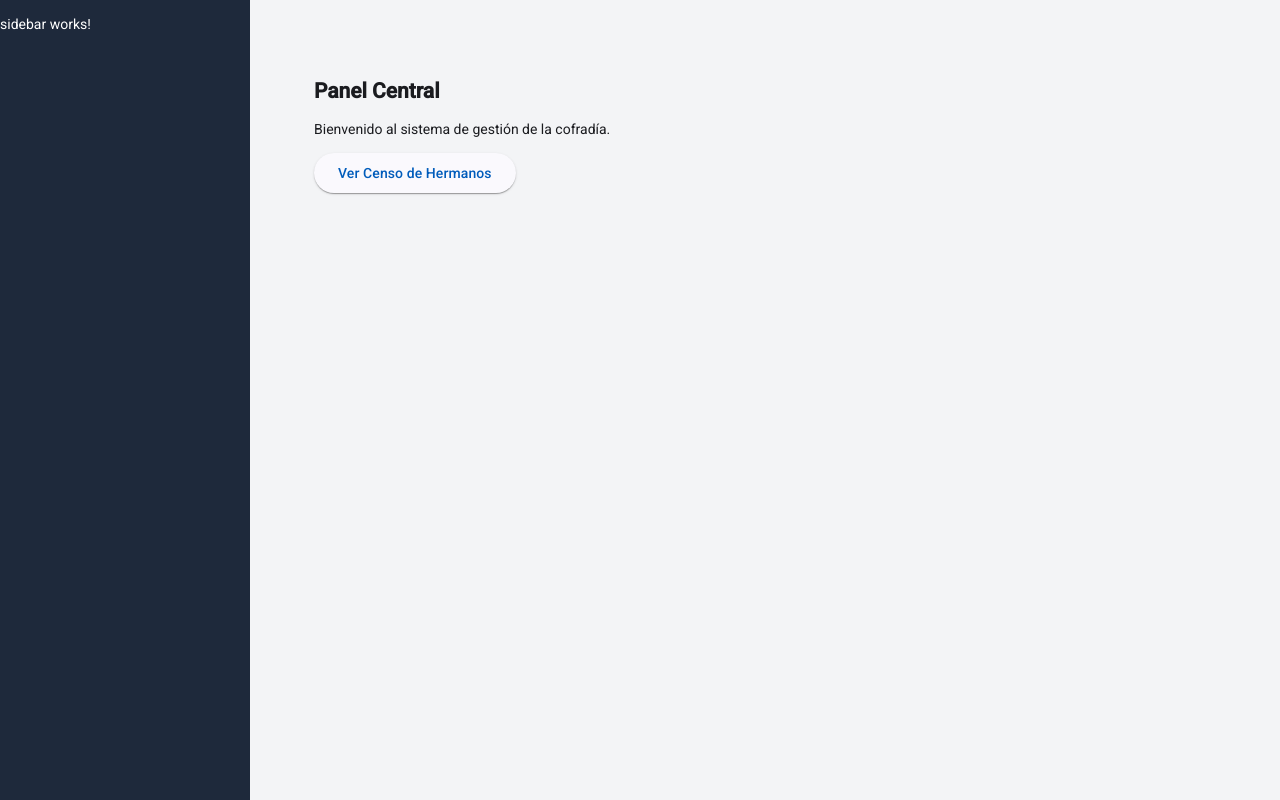
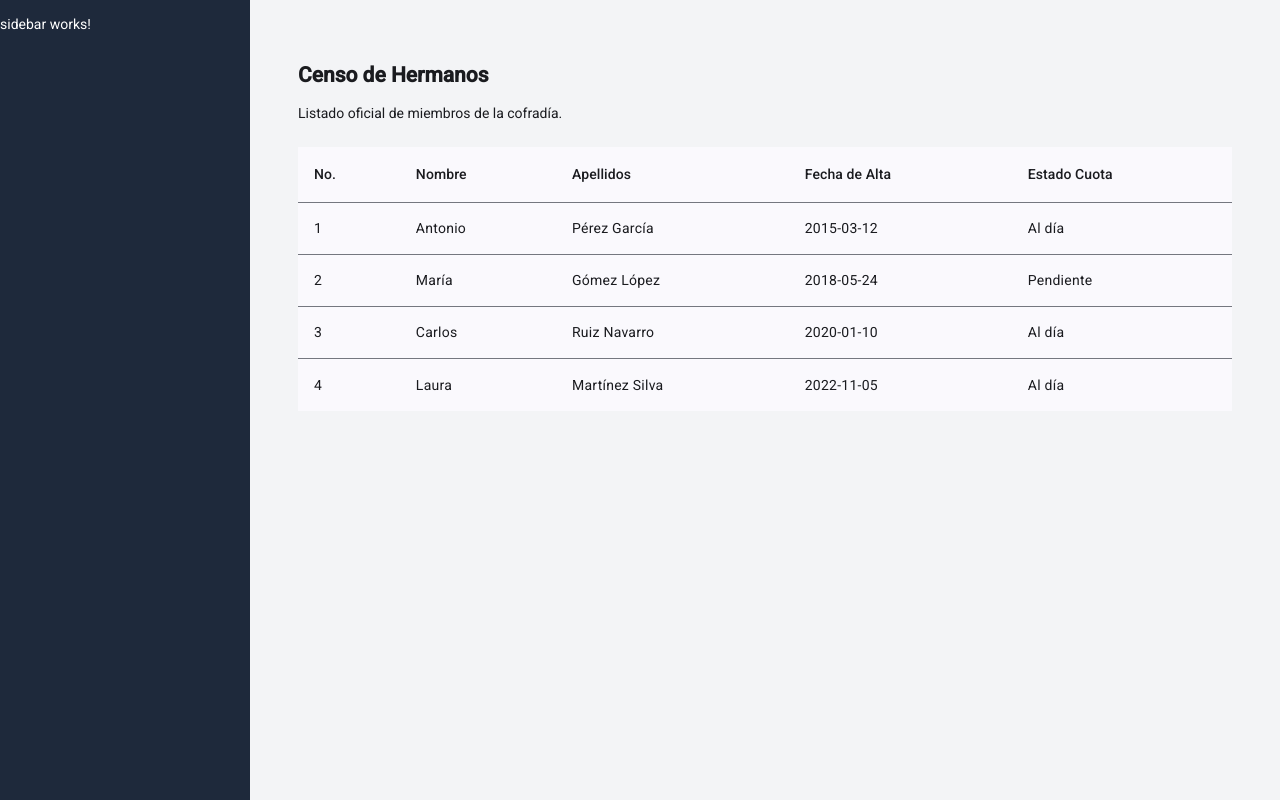
Before and after one commit to danielfernandezroldan2005/cofradia-panel-web, an Angular app: page /censo in a window 1280 px wide. Before the commit this address led to /. Built offline with nearby package versions, Linux system fonts and the light colour scheme.

Commit message:
Added a table for the brothers.

```diff
--- a/src/app/app.routes.ts
+++ b/src/app/app.routes.ts
@@ -1,7 +1,9 @@
 import { Routes } from '@angular/router';
 import { Dashboard } from './features/dashboard/dashboard';
+import { Censo } from './features/censo/censo';
 
 export const routes: Routes = [
-  { path: '', component: Dashboard }, // Added Dashboard here.
+  { path: '', component: Dashboard }, // Added Dashboard's route here.
+  { path: 'censo', component: Censo }, // Added Censo's route here.
   { path: '**', redirectTo: '' },
 ];
--- /dev/null
+++ b/src/app/features/censo/censo.html
@@ -0,0 +1,45 @@
+<div class="censo-container">
+  <h2>Censo de Hermanos</h2>
+  <p>Listado oficial de miembros de la cofradía.</p>
+
+  <!-- mat-elevation-z8 gives shadow effect -->
+  <table mat-table [dataSource]="dataSource" class="mat-elevation-z8">
+
+    <!-- ID Column -->
+    <ng-container matColumnDef="id">
+      <th mat-header-cell *matHeaderCellDef> No. </th>
+      <td mat-cell *matCellDef="let element"> {{element.id}} </td>
+    </ng-container>
+
+    <!-- Nombre Column -->
+    <ng-container matColumnDef="nombre">
+      <th mat-header-cell *matHeaderCellDef> Nombre </th>
+      <td mat-cell *matCellDef="let element"> {{element.nombre}} </td>
+    </ng-container>
+
+    <!-- Apellidos Column -->
+    <ng-container matColumnDef="apellidos">
+      <th mat-header-cell *matHeaderCellDef> Apellidos </th>
+      <td mat-cell *matCellDef="let element"> {{element.apellidos}} </td>
+    </ng-container>
+
+    <!-- Fecha Alta Column -->
+    <ng-container matColumnDef="fechaAlta">
+      <th mat-header-cell *matHeaderCellDef> Fecha de Alta </th>
+      <td mat-cell *matCellDef="let element"> {{element.fechaAlta}} </td>
+    </ng-container>
+
+    <!-- Estado Cuota Column -->
+    <ng-container matColumnDef="estado">
+      <th mat-header-cell *matHeaderCellDef> Estado Cuota </th>
+      <td mat-cell *matCellDef="let element">
+        <!-- Showing friendly text. -->
+        {{element.cuotaAlDia ? 'Al día' : 'Pendiente'}}
+      </td>
+    </ng-container>
+
+    <!-- Rendering rows (Angular manages the loop automatically) -->
+    <tr mat-header-row *matHeaderRowDef="displayedColumns"></tr>
+    <tr mat-row *matRowDef="let row; columns: displayedColumns;"></tr>
+  </table>
+</div>
--- /dev/null
+++ b/src/app/features/censo/censo.scss
@@ -0,0 +1,8 @@
+.censo-container {
+  padding: 1rem;
+}
+
+table {
+  width: 100%;
+  margin-top: 1.5rem;
+}
--- /dev/null
+++ b/src/app/features/censo/censo.ts
@@ -0,0 +1,34 @@
+import { Component } from '@angular/core';
+import { MatTableModule } from '@angular/material/table';
+
+// 1. Define data structure that we want to show.
+export interface Hermano {
+  id: number;
+  nombre: string;
+  apellidos: string;
+  fechaAlta: string;
+  cuotaAlDia: boolean;
+}
+
+// 2. Create some examples for testing (Mock Data).
+const HERMANOS_DATA: Hermano[] = [
+  { id: 1, nombre: 'Antonio', apellidos: 'Pérez García', fechaAlta: '2015-03-12', cuotaAlDia: true },
+  { id: 2, nombre: 'María', apellidos: 'Gómez López', fechaAlta: '2018-05-24', cuotaAlDia: false },
+  { id: 3, nombre: 'Carlos', apellidos: 'Ruiz Navarro', fechaAlta: '2020-01-10', cuotaAlDia: true },
+  { id: 4, nombre: 'Laura', apellidos: 'Martínez Silva', fechaAlta: '2022-11-05', cuotaAlDia: true },
+];
+
+@Component({
+  selector: 'app-censo',
+  imports: [MatTableModule],
+  templateUrl: './censo.html',
+  styleUrl: './censo.scss',
+})
+
+export class Censo {
+  // 3. Display columns and order.
+  displayedColumns: string[] = ['id', 'nombre', 'apellidos', 'fechaAlta', 'estado'];
+
+  // 4. Send data.
+  dataSource = HERMANOS_DATA;
+}
--- a/src/app/features/dashboard/dashboard.html
+++ b/src/app/features/dashboard/dashboard.html
@@ -3,5 +3,7 @@
   <p>Bienvenido al sistema de gestión de la cofradía.</p>
 
   <!-- Angular Material's button -->
-  <button mat-raised-button color="primary">Ver Censo de Hermanos</button>
+  <button mat-raised-button color="primary" routerLink="/censo">
+    Ver Censo de Hermanos
+  </button>
 </div>
--- a/src/app/features/dashboard/dashboard.ts
+++ b/src/app/features/dashboard/dashboard.ts
@@ -1,10 +1,11 @@
 import { Component } from '@angular/core';
 import { MatButtonModule } from '@angular/material/button';
+import { RouterModule } from '@angular/router';
 
 @Component({
   selector: 'app-dashboard',
   standalone: true,
-  imports: [MatButtonModule], // Button in the initial screen.
+  imports: [MatButtonModule, RouterModule], // Imports for the component.
   templateUrl: './dashboard.html',
   styleUrl: './dashboard.scss',
 })
```
Also changed, not shown: 1 other file (tests, documents, lock files or other folders).
